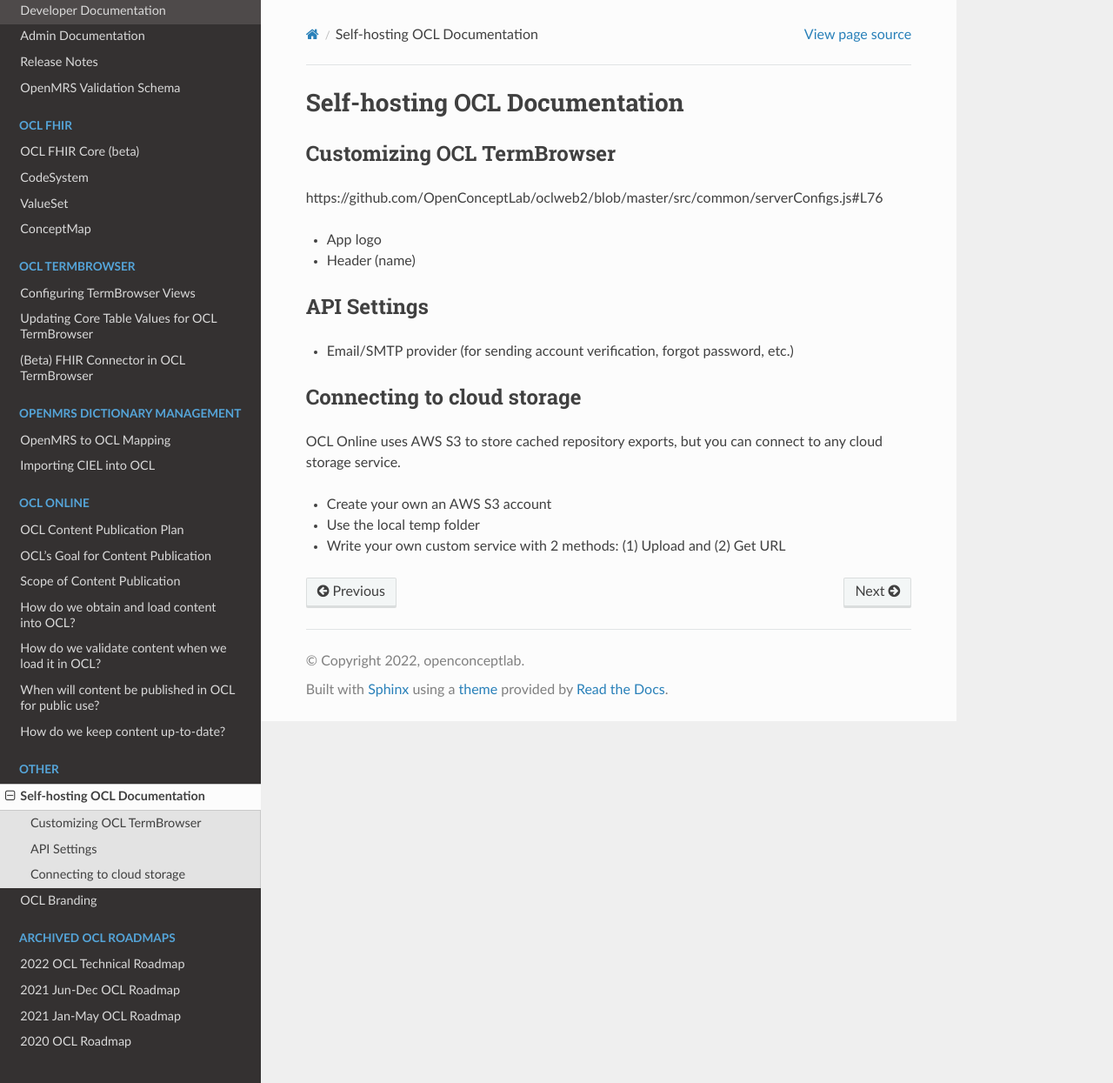
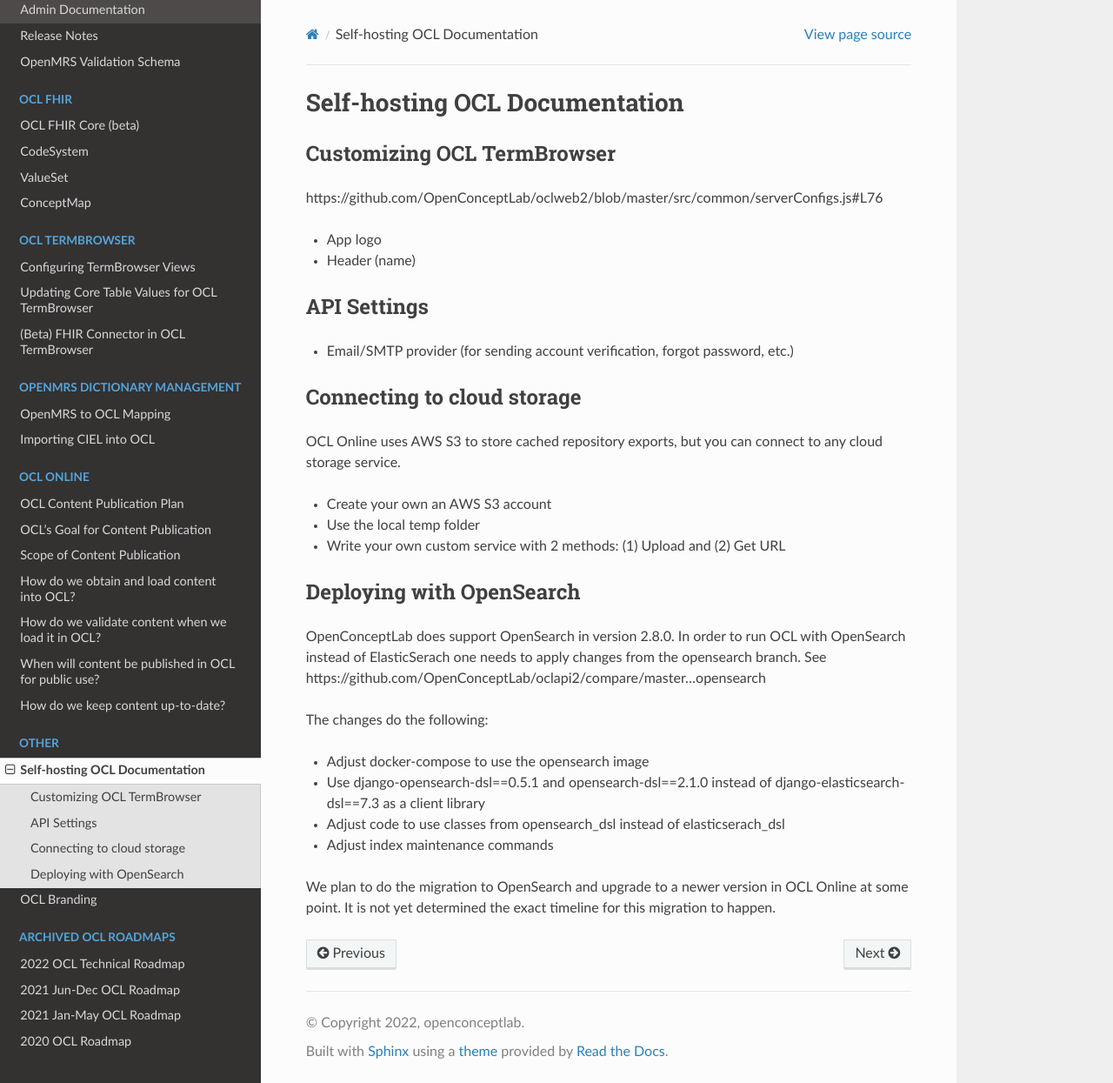
Before and after one commit to OpenConceptLab/ocl-docs, a Sphinx documentation site: the page built from docs/source/ocl/self-hosting.md, in a window 1280 px wide and 1245 px high. Shown: the whole window at 87% size. Built offline with Sphinx 7.4.7 and the Read the Docs theme 2.0.0, drawn with Linux system fonts in a browser that asks for light colours.

Commit message:
Add opensearch migration guide

```diff
--- a/docs/source/ocl/self-hosting.md
+++ b/docs/source/ocl/self-hosting.md
@@ -13,3 +13,15 @@
 * Create your own an AWS S3 account
 * Use the local temp folder
 * Write your own custom service with 2 methods: (1) Upload and (2) Get URL
+
+### Deploying with OpenSearch
+OpenConceptLab does support OpenSearch in version 2.8.0. In order to run OCL with OpenSearch instead of ElasticSerach one needs to
+apply changes from the opensearch branch. See https://github.com/OpenConceptLab/oclapi2/compare/master...opensearch
+
+The changes do the following:
+* Adjust docker-compose to use the opensearch image
+* Use django-opensearch-dsl==0.5.1 and opensearch-dsl==2.1.0 instead of django-elasticsearch-dsl==7.3 as a client library
+* Adjust code to use classes from opensearch_dsl instead of elasticserach_dsl
+* Adjust index maintenance commands
+
+We plan to do the migration to OpenSearch and upgrade to a newer version in OCL Online at some point. It is not yet determined the exact timeline for this migration to happen.
```
